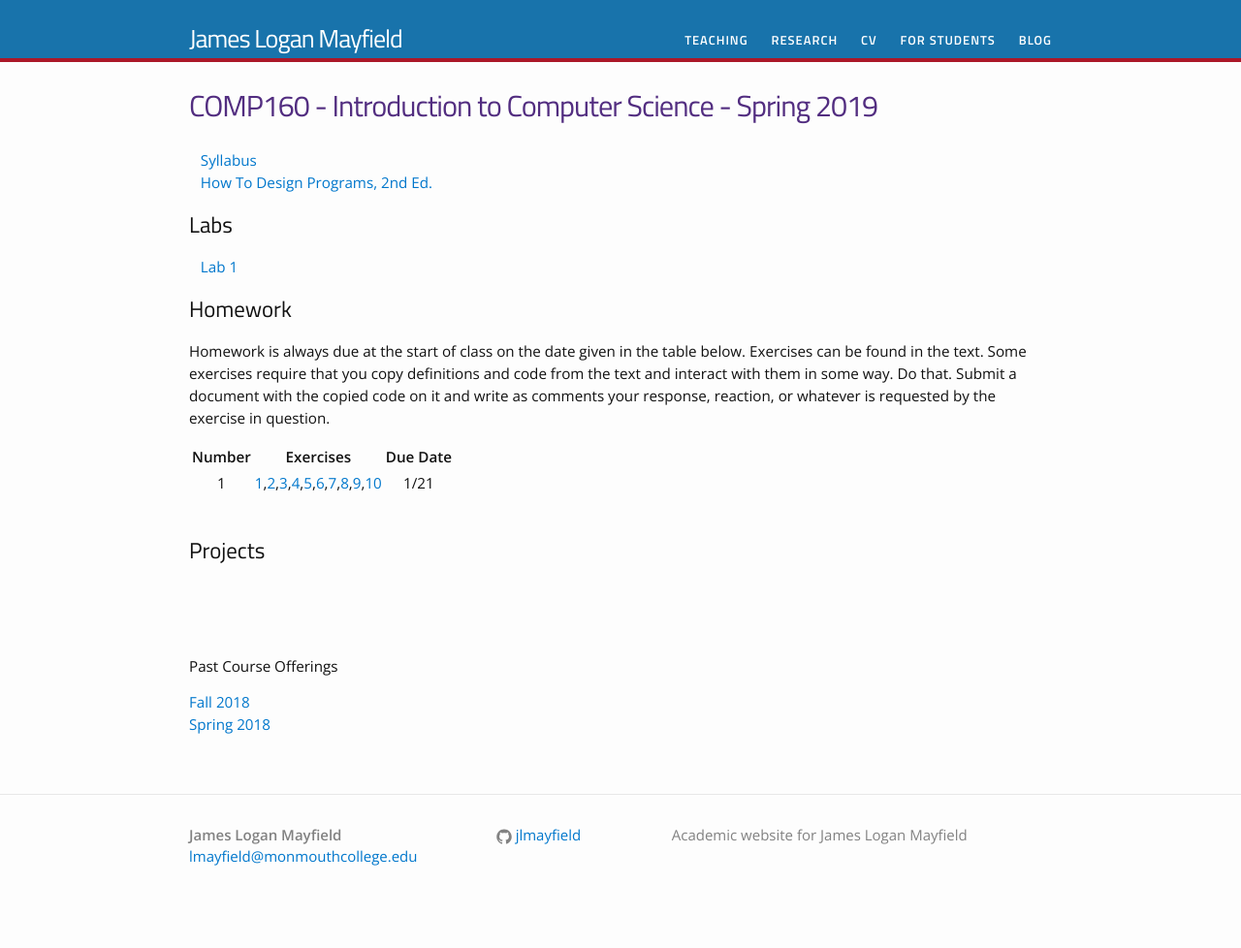
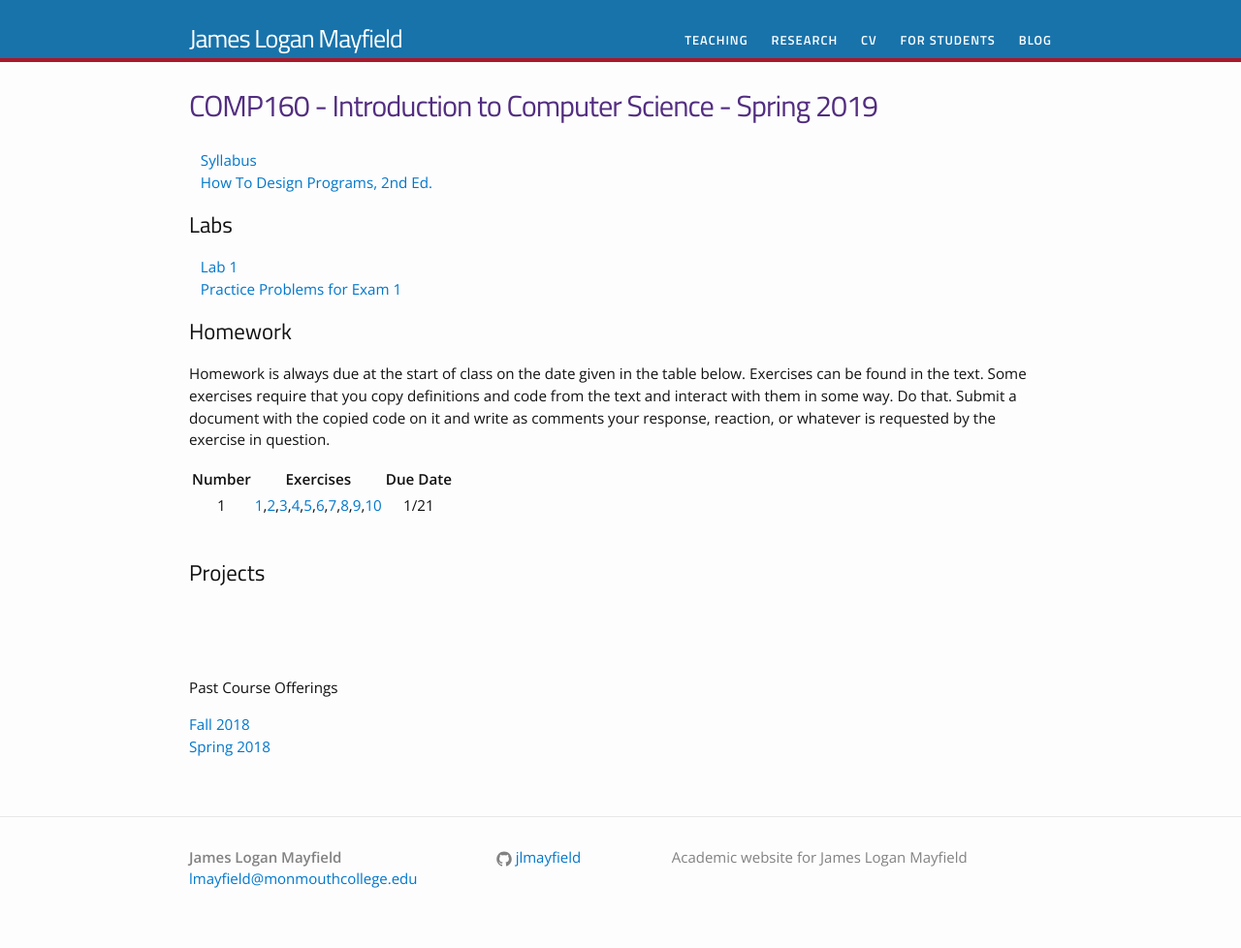
Before and after one commit to jlmayfield/jlmayfield.github.io, a Jekyll site: the page built from teaching/comp160.md, in a window 1280 px wide. Shown: the whole page at 97% size. Built offline with Jekyll 4.4.1, drawn with Linux system fonts in a browser that asks for light colours; before the commit the page ends 955 px from its top, so only the background shows below that.

Commit message:
sp19. c160. added week 2 practice problems

```diff
--- a/teaching/comp160.md
+++ b/teaching/comp160.md
@@ -10,6 +10,7 @@ permalink: /teaching/COMP160/
 ## Labs
 
 &nbsp;&nbsp;&nbsp;[Lab 1](/teaching/COMP160/labs/comp160-lab1.pdf)
+&nbsp;&nbsp;&nbsp;[Practice Problems for Exam 1](/teaching/COMP160/labs/comp160-wk2-prac.pdf)
 <!---
 &nbsp;&nbsp;&nbsp;[Lab 2](/teaching/COMP160/labs/comp160-lab2.pdf)
 &nbsp;&nbsp;&nbsp;[Lab 3](/teaching/COMP160/labs/comp160-lab3.pdf)
```
Also changed, not shown: 1 other file.
